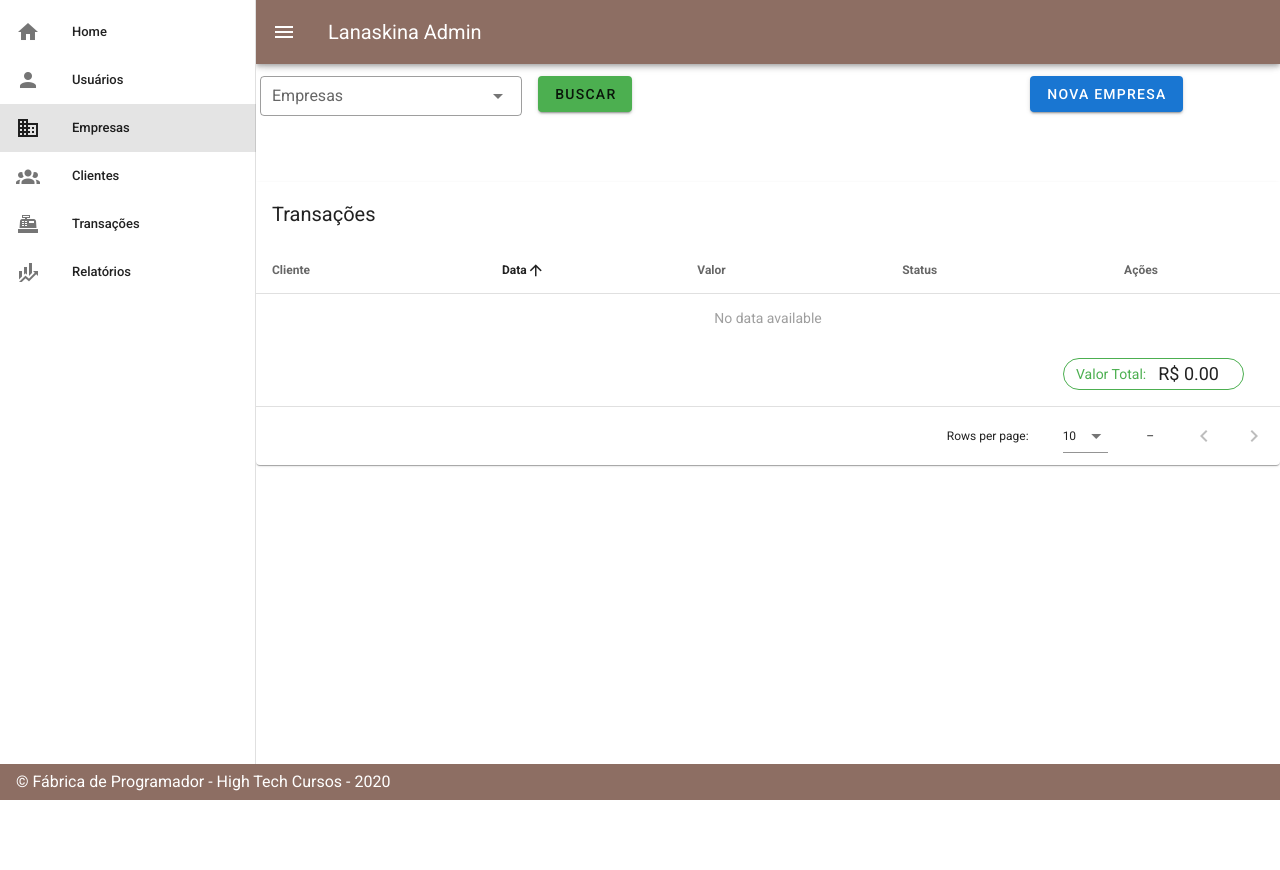
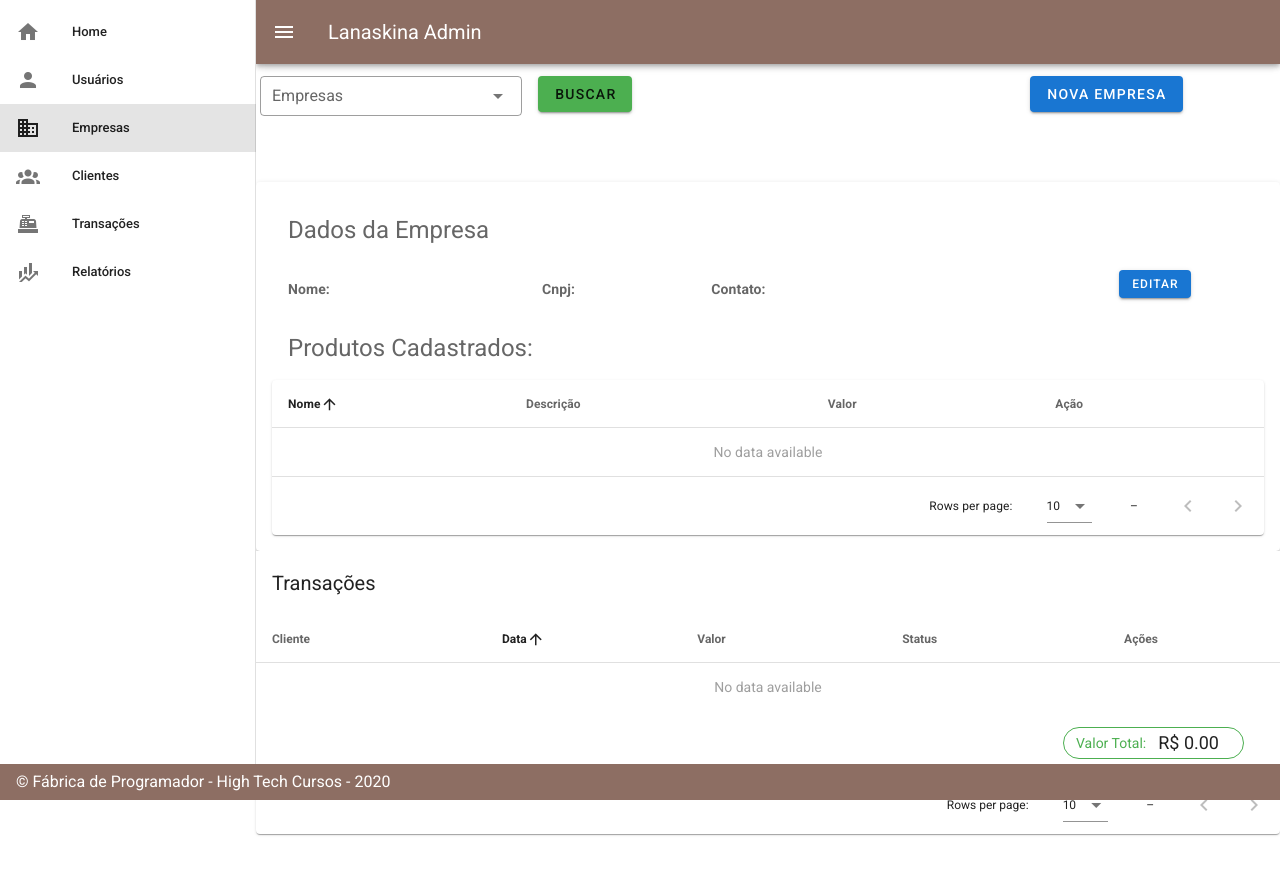
Before and after one commit to fabricadeprogramador/t29-lanaskina-admin, a Vue app: page /#/empresas in a window 1280 px wide. Before the commit the page ends 800 px from the top, so only its background shows below. Built offline with nearby package versions, Linux system fonts and the light colour scheme.

Commit message:
Implementado tela e logica do layout 2

```diff
--- a/src/views/Empresas.vue
+++ b/src/views/Empresas.vue
@@ -13,13 +13,25 @@
               <v-container>
                 <v-row>
                   <v-col cols="12" sm="6" md="4">
-                    <v-text-field label="Nome da Empresa*" required v-model="novaEmpresa.nome"></v-text-field>
+                    <v-text-field
+                      label="Nome da Empresa*"
+                      required
+                      v-model="novaEmpresa.nome"
+                    ></v-text-field>
                   </v-col>
                   <v-col cols="12" sm="6" md="4">
-                    <v-text-field label="CNPJ" hint="CNPJ da empresa" v-model="novaEmpresa.cnpj"></v-text-field>
+                    <v-text-field
+                      label="CNPJ"
+                      hint="CNPJ da empresa"
+                      v-model="novaEmpresa.cnpj"
+                    ></v-text-field>
                   </v-col>
                   <v-col cols="12" sm="6" md="4">
-                    <v-text-field label="Email" hint="Email da empresa" v-model="novaEmpresa.email"></v-text-field>
+                    <v-text-field
+                      label="Email"
+                      hint="Email da empresa"
+                      v-model="novaEmpresa.email"
+                    ></v-text-field>
                   </v-col>
                   <v-col cols="12" sm="6" md="4">
                     <v-text-field
@@ -29,7 +41,11 @@
                     ></v-text-field>
                   </v-col>
                   <v-col cols="12" sm="6" md="4">
-                    <v-text-field label="Rua" hint="Logradouro" v-model="novaEmpresa.endereco.rua"></v-text-field>
+                    <v-text-field
+                      label="Rua"
+                      hint="Logradouro"
+                      v-model="novaEmpresa.endereco.rua"
+                    ></v-text-field>
                   </v-col>
                   <v-col cols="12" sm="6" md="4">
                     <v-text-field
@@ -51,8 +67,15 @@
             </v-card-text>
             <v-card-actions>
               <v-spacer></v-spacer>
-              <v-btn color="blue darken-1" text @click="limparEFecharEmpresaNova">Fechar</v-btn>
-              <v-btn color="blue darken-1" text @click="salvarNovaEmpresa">Salvar</v-btn>
+              <v-btn
+                color="blue darken-1"
+                text
+                @click="limparEFecharEmpresaNova"
+                >Fechar</v-btn
+              >
+              <v-btn color="blue darken-1" text @click="salvarNovaEmpresa"
+                >Salvar</v-btn
+              >
             </v-card-actions>
           </v-card>
         </v-dialog>
@@ -60,21 +83,27 @@
     </template>
     <!-- final dialog nova empresa -->
 
+    <!-- inicio msg de validação -->
     <v-row justify="center">
       <v-col sm="9">
         <v-slide-y-transition leave-absolute>
-          <v-alert class="mt-3" type="warning" v-if="validacao != ''">{{validacao}}</v-alert>
+          <v-alert class="mt-3" type="warning" v-if="validacao != ''">{{
+            validacao
+          }}</v-alert>
         </v-slide-y-transition>
       </v-col>
     </v-row>
+    <!-- Fim msg de validação -->
+
+    <!-- inicio select de empresa -->
     <v-row class="mb-10">
       <v-col cols="4" sm="3" class="ma-0 ml-4 pa-0">
         <v-select
-          :items="transacoesGeral"
+          :items="empresas"
           label="Empresas"
           outlined
-          item-text="empresa.nome"
-          item-value="empresa.nome"
+          item-text="nome"
+          item-value="nome"
           v-model="selectEmpresa"
           dense
         ></v-select>
@@ -87,7 +116,100 @@
         <v-btn color="primary" @click="openDialog()">Nova Empresa</v-btn>
       </v-col>
     </v-row>
-    <transacoes :movimentacao_empresa="transacoesPorEmpresa" :isViewsTransacoes="false"></transacoes>
+    <!-- fim select empresa -->
+
+    <!-- inicio Data-table da empresa -->
+    <v-card class="pt-0 mt-0">
+      <!-- <v-data-table
+    :headers="cabecalhoEmpresas"
+    :items="empresaSelecionada"
+    class="elevation-1"
+  >
+    <template v-slot:item.acoes="{ item }">
+      <v-icon
+        small
+        class="mr-2"
+        @click="editItem(item)"
+        color="primary"
+      >
+        mdi-pencil
+      </v-icon>
+      <v-icon
+        v-if="item.status"
+        color="green"
+        small
+        @click="deleteItem(item)"
+
+      >
+        mdi-check-bold
+      </v-icon>
+       <v-icon
+        v-else
+        color="red"
+        small
+        @click="deleteItem(item)"
+
+      >
+        mdi-cancel
+      </v-icon>
+    </template>
+    <template v-slot:no-data>
+      <h1>Nenhuma empresa Selecionada</h1>
+    </template>
+  </v-data-table> -->
+
+      <v-card-text elevation="5">
+        <v-card-title class="headline ">Dados da Empresa</v-card-title>
+        <v-row elevation="1">
+          <v-col cols="12" sm="3">
+            <v-card-text>
+              <strong>Nome: </strong> {{ empresaSelecionada.nome }}</v-card-text
+            >
+          </v-col>
+          <v-col cols="12" sm="2">
+            <v-card-text>
+              <strong>Cnpj: </strong>{{ empresaSelecionada.cnpj }}</v-card-text
+            >
+          </v-col>
+          <v-col cols="12" sm="3">
+            <v-card-text>
+              <strong>Contato: </strong>
+              {{ empresaSelecionada.tel }}</v-card-text
+            >
+          </v-col>
+          <v-col cols="12" sm="2">
+            <v-card-text v-if="empresaSelecionada.status != null">
+              <strong>Status: </strong
+              >{{
+                empresaSelecionada.status ? "Ativo" : "Inativo"
+              }}</v-card-text
+            >
+          </v-col>
+          <v-col cols="12" sm="2">
+            <v-btn small color="primary" class="mt-2">Editar</v-btn>
+          </v-col>
+        </v-row>
+        <v-card-title class="headline ">Produtos Cadastrados:</v-card-title>
+
+          <v-data-table
+             :headers="cabecalhoProduto"
+             :items="empresaSelecionada.produtos"
+             sort-by="nome"
+             class="elevation-1"
+             >
+             <template v-slot:item.acao="{ item }">
+              <v-icon small class="mr-2" @click="abrirDIalog(item)" color="primary">mdi-pencil</v-icon>
+              <v-icon small @click="ativarInativar(item)" v-if="item.ativo" color="green">mdi-check-bold</v-icon>
+              <v-icon small @click="ativarInativar(item)" v-else color="red">mdi-cancel</v-icon>
+              </template>
+          </v-data-table>
+
+      </v-card-text>
+    </v-card>
+    <transacoes
+      :movimentacao_empresa="transacoesPorEmpresa"
+      :isViewsTransacoes="false"
+    ></transacoes>
   </div>
 </template>
 
@@ -101,9 +223,46 @@ import transacoes from "../components/Transações";
 
 export default {
   components: {
-    transacoes,
+    transacoes
   },
   data: () => ({
+    empresaSelecionada: {},
+    cabecalhoEmpresas: [
+      {
+        text: "Nome",
+        value: "nome"
+      },
+      {
+        text: "Contato",
+        value: "tel"
+      },
+      {
+        text: "Cnpj",
+        value: "cnpj"
+      },
+      {
+        text: "Ações",
+        value: "acoes"
+      }
+    ],
+    cabecalhoProduto:[
+      {
+        text: "Nome",
+        value: "nome"
+      },
+      {
+        text: "Descrição",
+        value: "descricao"
+      },
+      {
+        text: "Valor",
+        value: "valor"
+      },
+       {
+        text: "Ação",
+        value: "acao"
+      }
+    ],
     transacoesGeral: [],
     selectEmpresa: "",
     validacao: "",
@@ -120,11 +279,11 @@ export default {
       endereco: {
         rua: "",
         numero: "",
-        bairro: "",
-      },
+        bairro: ""
+      }
     },
     empresas: [],
-    geradorId: 6,
+    geradorId: 6
   }),
   created() {
     this.initTransacoesDasEmpresas();
@@ -140,10 +299,16 @@ export default {
       this.validacao = "";
 
       this.transacoesPorEmpresa.splice(0, this.transacoesPorEmpresa.length);
+      //this.empresaSelecionada.splice(0, this.empresaSelecionada.length);
 
       for (let i = 0; i < this.transacoesGeral.length; i++) {
         if (this.transacoesGeral[i].empresa.nome == this.selectEmpresa) {
           this.transacoesPorEmpresa.push(this.transacoesGeral[i]);
+        }
+        if (this.empresas[i].nome == this.selectEmpresa) {
+          // this.empresaSelecionada.push(this.empresas[i])
+          console.log(JSON.stringify(this.empresas[i]));
+          this.empresaSelecionada = this.empresas[i];
         }
       }
     },
@@ -171,13 +336,36 @@ export default {
           nome: "Petisco de Gato",
           cnpj: "001.002.003",
           email: "lalala@gmail.com",
-          status: true,
+          status: false,
           tel: "67981234567",
           endereco: {
             rua: "Esquina do gato",
             numero: 15,
-            bairro: "Gato Preto",
+            bairro: "Gato Preto"
           },
+          produtos:[
+            {
+              id:0,
+              ativo:true,
+              nome: "Espetinho simples",
+              descricao: "Espetinho de carne,frango ou linguiça 100g",
+              valor: 8
+            },
+            {
+              id:1,
+              ativo:true,
+              nome: "Espetinho completo",
+              descricao: "Espetinho de carne,frango ou linguiça 100g com mandioca e vinagrete",
+              valor: 18
+            },
+            {
+              id:2,
+              ativo:true,
+              nome: "Espetinho com mandioca",
+              descricao: "Espetinho de carne,frango ou linguiça 100g com mandioca ",
+              valor: 12
+            },
+          ]
         },
 
         {
@@ -190,8 +378,28 @@ export default {
           endereco: {
             rua: "Esquina do gato",
             numero: 15,
-            bairro: "Gato Preto",
+            bairro: "Gato Preto"
           },
+           produtos:[
+            {
+              id:0,
+              nome: "Espetinho simples",
+              descricao: "Espetinho de carne ou frango ou linguiça 100g",
+              valor: 8
+            },
+            {
+              id:1,
+              nome: "Espetinho completo",
+              descricao: "Espetinho de carne ou frango ou linguiça 100g com mandioca e vinagrete",
+              valor: 18
+            },
+            {
+              id:2,
+              nome: "Espetinho com mandioca",
+              descricao: "Espetinho de carne ou frango ou linguiça 100g com mandioca ",
+              valor: 12
+            },
+          ]
         },
 
         {
@@ -204,8 +412,28 @@ export default {
           endereco: {
             rua: "Esquina do gato",
             numero: 15,
-            bairro: "Gato Preto",
+            bairro: "Gato Preto"
           },
+           produtos:[
+            {
+              id:0,
+              nome: "Espetinho simples",
+              descricao: "Espetinho de carne ou frango ou linguiça 100g",
+              valor: 8
+            },
+            {
+              id:1,
+              nome: "Espetinho completo",
+              descricao: "Espetinho de carne ou frango ou linguiça 100g com mandioca e vinagrete",
+              valor: 18
+            },
+            {
+              id:2,
+              nome: "Espetinho com mandioca",
+              descricao: "Espetinho de carne ou frango ou linguiça 100g com mandioca ",
+              valor: 12
+            },
+          ]
         },
 
         {
@@ -218,8 +446,28 @@ export default {
           endereco: {
             rua: "Esquina do gato",
             numero: 15,
-            bairro: "Gato Preto",
+            bairro: "Gato Preto"
           },
+           produtos:[
+            {
+              id:0,
+              nome: "Espetinho simples",
+              descricao: "Espetinho de carne ou frango ou linguiça 100g",
+              valor: 8
+            },
+            {
+              id:1,
+              nome: "Espetinho completo",
+              descricao: "Espetinho de carne ou frango ou linguiça 100g com mandioca e vinagrete",
+              valor: 18
+            },
+            {
+              id:2,
+              nome: "Espetinho com mandioca",
+              descricao: "Espetinho de carne ou frango ou linguiça 100g com mandioca ",
+              valor: 12
+            },
+          ]
         },
 
         {
@@ -232,8 +480,28 @@ export default {
           endereco: {
             rua: "Esquina do gato",
             numero: 15,
-            bairro: "Gato Preto",
+            bairro: "Gato Preto"
           },
+           produtos:[
+            {
+              id:0,
+              nome: "Espetinho simples",
+              descricao: "Espetinho de carne ou frango ou linguiça 100g",
+              valor: 8
+            },
+            {
+              id:1,
+              nome: "Espetinho completo",
+              descricao: "Espetinho de carne ou frango ou linguiça 100g com mandioca e vinagrete",
+              valor: 18
+            },
+            {
+              id:2,
+              nome: "Espetinho com mandioca",
+              descricao: "Espetinho de carne ou frango ou linguiça 100g com mandioca ",
+              valor: 12
+            },
+          ]
         },
 
         {
@@ -246,9 +514,29 @@ export default {
           endereco: {
             rua: "Esquina do gato",
             numero: 15,
-            bairro: "Gato Preto",
+            bairro: "Gato Preto"
           },
+           produtos:[
+            {
+              id:0,
+              nome: "Espetinho simples",
+              descricao: "Espetinho de carne ou frango ou linguiça 100g",
+              valor: 8
             },
+            {
+              id:1,
+              nome: "Espetinho completo",
+              descricao: "Espetinho de carne ou frango ou linguiça 100g com mandioca e vinagrete",
+              valor: 18
+            },
+            {
+              id:2,
+              nome: "Espetinho com mandioca",
+              descricao: "Espetinho de carne ou frango ou linguiça 100g com mandioca ",
+              valor: 12
+            },
+          ]
+        }
       ];
 
       this.transacoesGeral = [
@@ -261,7 +549,7 @@ export default {
             username: "jao01",
             senha: "123",
             role: "ADMIN",
-            ativo: false,
+            ativo: false
           },
           idTransacoes: 0,
           dataTransacoes: "11/01/2020",
@@ -276,27 +564,27 @@ export default {
             endereco: {
               rua: "Esquina do gato",
               numero: 15,
-            bairro: "Gato Preto",
-          },
+              bairro: "Gato Preto"
+            }
           },
           produtos: [
             {
               id: 0,
               nome: "Espetinho Simples",
-              valor: 8.0,
+              valor: 8.0
             },
             {
               id: 1,
               nome: "Espetinho com mandioca",
-              valor: 10.5,
+              valor: 10.5
             },
             {
               id: 1,
               nome: "Espetinho com Completo",
-              valor: 30.0,
-            },
+              valor: 30.0
+            }
           ],
-          status: "Concluido",
+          status: "Concluido"
         },
         {
           id: 1,
@@ -307,7 +595,7 @@ export default {
             username: "mariaa",
             senha: "123",
             role: "ADMIN",
-            ativo: true,
+            ativo: true
           },
           idTransacoes: 1,
           dataTransacoes: "11/01/2020",
@@ -322,22 +610,22 @@ export default {
             endereco: {
               rua: "Esquina do gato",
               numero: 15,
-            bairro: "Gato Preto",
-          },
+              bairro: "Gato Preto"
+            }
           },
           produtos: [
             {
               id: 0,
               nome: "Espetinho Completo",
-              valor: 50.0324,
+              valor: 50.0324
             },
             {
               id: 1,
               nome: "Espetinho com mandioca",
-              valor: 50.3,
-            },
+              valor: 50.3
+            }
           ],
-          status: "Aberto",
+          status: "Aberto"
         },
         {
           id: 2,
@@ -348,7 +636,7 @@ export default {
             username: "jao01",
             senha: "123",
             role: "ADMIN",
-            ativo: true,
+            ativo: true
           },
           idTransacoes: 2,
           dataTransacoes: "11/01/2020",
@@ -363,22 +651,22 @@ export default {
             endereco: {
               rua: "Esquina do gato",
               numero: 15,
-            bairro: "Gato Preto",
-          },
+              bairro: "Gato Preto"
+            }
           },
           produtos: [
             {
               id: 0,
               nome: "Espetinho simples",
-              valor: 12.0,
+              valor: 12.0
             },
             {
               id: 1,
               nome: "Espetinho com mandioca",
-              valor: 10.5,
-            },
+              valor: 10.5
+            }
           ],
-          status: "Cancelado",
+          status: "Cancelado"
         },
         {
           id: 3,
@@ -389,7 +677,7 @@ export default {
             username: "jao01",
             senha: "123",
             role: "ADMIN",
-            ativo: true,
+            ativo: true
           },
           dataTransacoes: "11/01/2020",
           valor: 100,
@@ -403,22 +691,22 @@ export default {
             endereco: {
               rua: "Esquina do gato",
               numero: 15,
-            bairro: "Gato Preto",
-          },
+              bairro: "Gato Preto"
+            }
           },
           produtos: [
             {
               id: 0,
               nome: "Espetinho Completo",
-              valor: 60.0,
+              valor: 60.0
             },
             {
               id: 1,
               nome: "Espetinho com mandioca",
-              valor: 40.0,
-            },
+              valor: 40.0
+            }
           ],
-          status: "Concluido",
+          status: "Concluido"
         },
         {
           id: 4,
@@ -429,12 +717,12 @@ export default {
             username: "jao01",
             senha: "123",
             role: "ADMIN",
-            ativo: false,
+            ativo: false
           },
           idTransacoes: 3,
           dataTransacoes: "11/01/2020",
           valor: 48.5,
-          empresa:{
+          empresa: {
             id: 4,
             nome: "Tapiocaria Plinio",
             cnpj: "001.002.003",
@@ -444,17 +732,17 @@ export default {
             endereco: {
               rua: "Esquina do gato",
               numero: 15,
-            bairro: "Gato Preto",
-          },
+              bairro: "Gato Preto"
+            }
           },
           produtos: [
             {
               id: 0,
               nome: "Espetinho Completo",
-              valor: 48.5,
-            },
+              valor: 48.5
+            }
           ],
-          status: "Concluido",
+          status: "Concluido"
         },
         {
           id: 5,
@@ -465,7 +753,7 @@ export default {
             username: "jao01",
             senha: "123",
             role: "ADMIN",
-            ativo: false,
+            ativo: false
           },
           idTransacoes: 4,
           dataTransacoes: "11/01/2020",
@@ -480,23 +768,23 @@ export default {
             endereco: {
               rua: "Esquina do gato",
               numero: 15,
-            bairro: "Gato Preto",
-          },
+              bairro: "Gato Preto"
+            }
           },
           produtos: [
             {
               id: 0,
               nome: "Espetinho Completo",
-              valor: 75.5,
+              valor: 75.5
             },
             {
               id: 1,
               nome: "Espetinho com mandioca",
-              valor: 24.5,
-            },
+              valor: 24.5
+            }
           ],
-          status: "Aberto",
-        },
+          status: "Aberto"
+        }
       ];
     },
 
@@ -506,15 +794,9 @@ export default {
       var empresaSalvando = Object.assign({}, this.novaEmpresa);
       this.empresas.push(empresaSalvando);
       console.log(this.empresas);
-    },
-
-    // limparBusca() {
-    //   if(this.selectEmpresa != this.transacoesPorEmpresa.nome){
-    //     this.transacoesPorEmpresa = [];
-    //   }
-    // },
-
-  },
+      this.isDialogOpen = !this.isDialogOpen;
+    }
+  }
 };
 </script>
 
```
Lines whose indentation alone changed are shown as unchanged.
